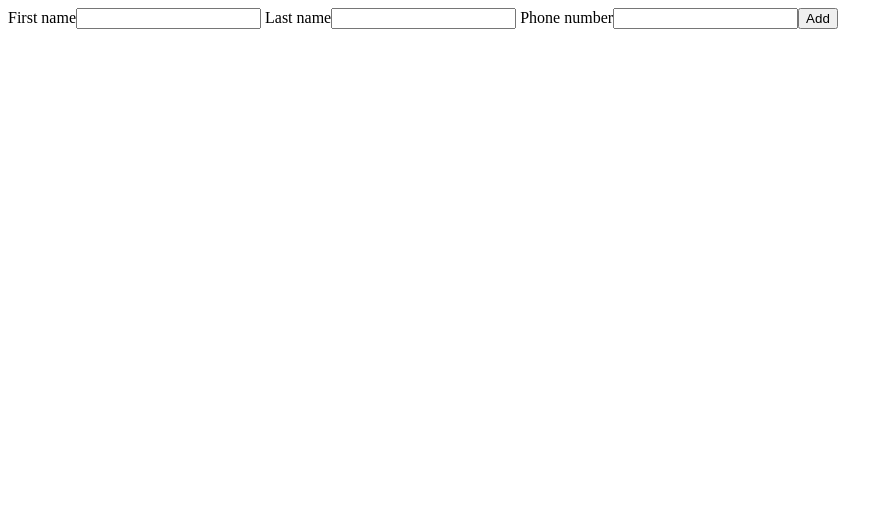
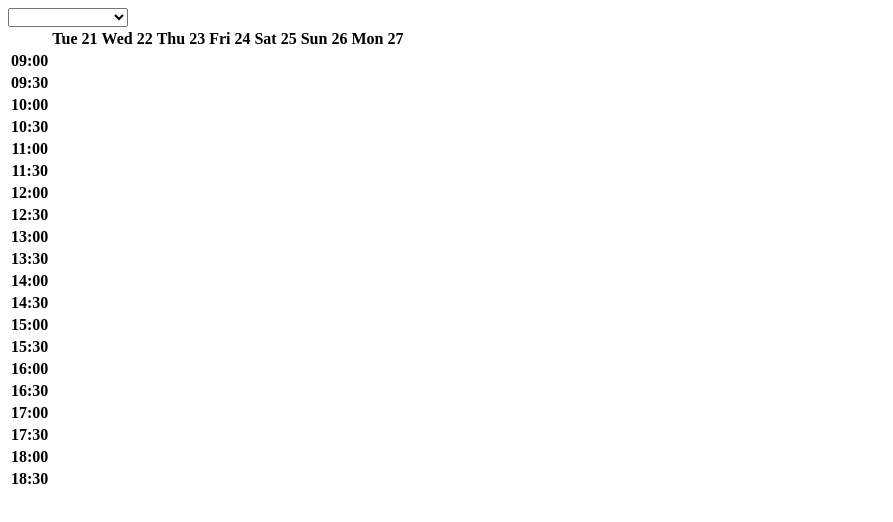
Before and after one commit to ivankhoda/tdd_react, a React app: page / in a window 1280 px wide. Shown: the top 522 px of the page, without its empty margins (0-893 px from the left). Built offline with nearby package versions, Linux system fonts and the light colour scheme; the HTML template or start-up script is replaced by a standard one.

Commit message:
More exercises

```diff
--- a/src/AppointmentForm.tsx
+++ b/src/AppointmentForm.tsx
@@ -1,9 +1,50 @@
-import React from "react";
-export const AppointmentForm = () => (
-  <form id="appointment">
-    {" "}
-    <select name="service">
-      <option />
-    </select>
-  </form>
-);
+import { default as React, useCallback, useState } from "react";
+import { TimeSlotTable } from "./TimeSlotTable";
+
+export const AppointmentForm = ({
+  selectableServices,
+  service,
+  salonOpensAt,
+  salonClosesAt,
+  today,
+  availableTimeSlots,
+  startsAt,
+}) => {
+  const [appointment, setAppointment] = useState({
+    service,
+    startsAt,
+  });
+  const handleStartsAtChange = useCallback(
+    ({ target: { value } }) =>
+      setAppointment((appointment) => ({
+        ...appointment,
+        startsAt: parseInt(value),
+      })),
+    []
+  );
+  return (
+    <form id="appointment">
+      <select name="service" value={service} readOnly>
+        <option />{" "}
+        {selectableServices.map((s) => (
+          <option key={s}>{s}</option>
+        ))}
+      </select>
+      <TimeSlotTable
+        checkedTimeSlot={appointment.startsAt}
+        salonOpensAt={salonOpensAt}
+        salonClosesAt={salonClosesAt}
+        today={today}
+        availableTimeSlots={availableTimeSlots}
+        handleChange={handleStartsAtChange}
+      />
+    </form>
+  );
+};
+AppointmentForm.defaultProps = {
+  selectableServices: ["Cut", "Blow-dry", "Cut & color", "Beard trim", "Cut & beard trim", "Extensions"],
+  salonOpensAt: 9,
+  salonClosesAt: 19,
+  today: new Date(),
+  availableTimeSlots: [],
+};
--- /dev/null
+++ b/src/TimeSlotTable.tsx
@@ -0,0 +1,81 @@
+import { default as React } from "react";
+const dailyTimeSlots = (salonOpensAt, salonClosesAt) => {
+  const totalSlots = (salonClosesAt - salonOpensAt) * 2;
+  const startTime = new Date().setHours(salonOpensAt, 0, 0, 0);
+  const increment = 30 * 60 * 1000;
+  return Array(totalSlots)
+    .fill([startTime])
+    .reduce((acc, _, i) => acc.concat([startTime + i * increment]));
+};
+const toTimeValue = (timestamp) => new Date(timestamp).toTimeString().substring(0, 5);
+
+const weeklyDateValues = (startDate) => {
+  const midnight = new Date(startDate).setHours(0, 0, 0, 0);
+  const increment = 24 * 60 * 60 * 1000;
+  return Array(7)
+    .fill([midnight])
+    .reduce((acc, _, i) => acc.concat([midnight + i * increment]));
+};
+
+const toShortDate = (timestamp) => {
+  const [day, , dayOfMonth] = new Date(timestamp).toDateString().split(" ");
+  return `${day} ${dayOfMonth}`;
+};
+
+const mergeDateAndTime = (date, timeSlot) => {
+  const time = new Date(timeSlot);
+  return new Date(date).setHours(time.getHours(), time.getMinutes(), time.getSeconds(), time.getMilliseconds());
+};
+
+const RadioButtonIfAvailable = ({ availableTimeSlots, date, timeSlot, checkedTimeSlot, handleChange }) => {
+  const startsAt = mergeDateAndTime(date, timeSlot);
+  if (availableTimeSlots.some((availableTimeSlot) => availableTimeSlot.startsAt === startsAt)) {
+    const isChecked = startsAt === checkedTimeSlot;
+    return <input name="startsAt" type="radio" checked={isChecked} onChange={handleChange} />;
+  } else {
+    return null;
+  }
+};
+
+export const TimeSlotTable = ({
+  salonOpensAt,
+  salonClosesAt,
+  today,
+  availableTimeSlots,
+  checkedTimeSlot,
+  handleChange,
+}) => {
+  const timeSlots = dailyTimeSlots(salonOpensAt, salonClosesAt);
+  const dates = weeklyDateValues(today);
+
+  return (
+    <table id="time-slots">
+      <thead>
+        <tr>
+          <th />
+          {dates.map((d) => (
+            <th key={d}>{toShortDate(d)}</th>
+          ))}
+        </tr>
+      </thead>
+      <tbody>
+        {timeSlots.map((timeSlot) => (
+          <tr key={timeSlot}>
+            <th>{toTimeValue(timeSlot)}</th>
+            {dates.map((date) => (
+              <td key={date}>
+                <RadioButtonIfAvailable
+                  availableTimeSlots={availableTimeSlots}
+                  date={date}
+                  timeSlot={timeSlot}
+                  checkedTimeSlot={checkedTimeSlot}
+                  handleChange={handleChange}
+                />
+              </td>
+            ))}
+          </tr>
+        ))}
+      </tbody>
+    </table>
+  );
+};
--- a/src/index.tsx
+++ b/src/index.tsx
@@ -1,7 +1,4 @@
 import React from "react";
 import ReactDOM from "react-dom";
-import { CustomerForm } from "./CustomerForm";
-ReactDOM.render(
-  <CustomerForm firstName={undefined} lastName={undefined} phoneNumber={undefined} onSubmit={undefined} />,
-  document.getElementById("root")
-);
+import { AppointmentForm } from "./AppointmentForm";
+ReactDOM.render(<AppointmentForm />, document.getElementById("root"));
```
Also changed, not shown: 1 other file (tests, documents, lock files or other folders).
